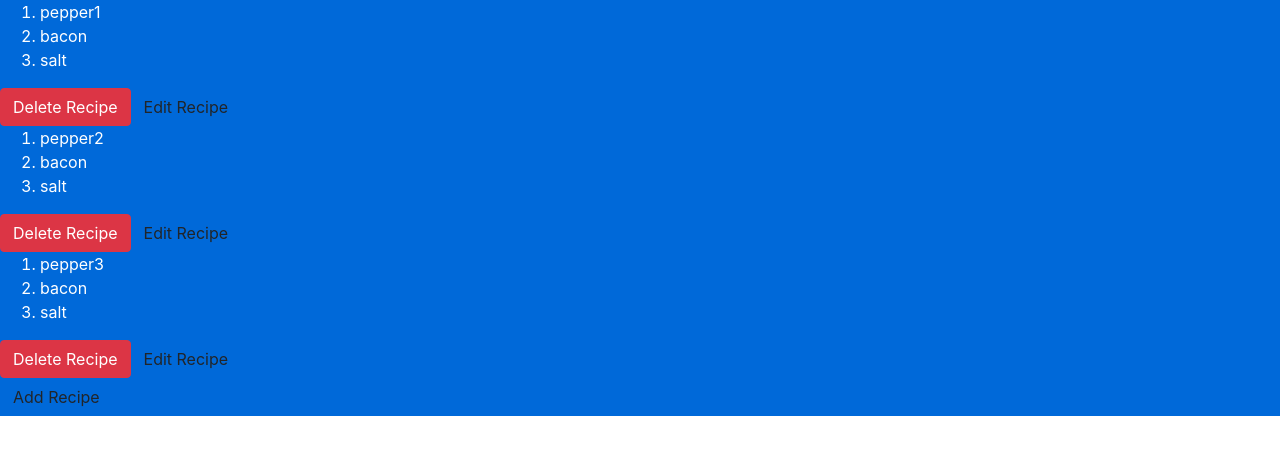
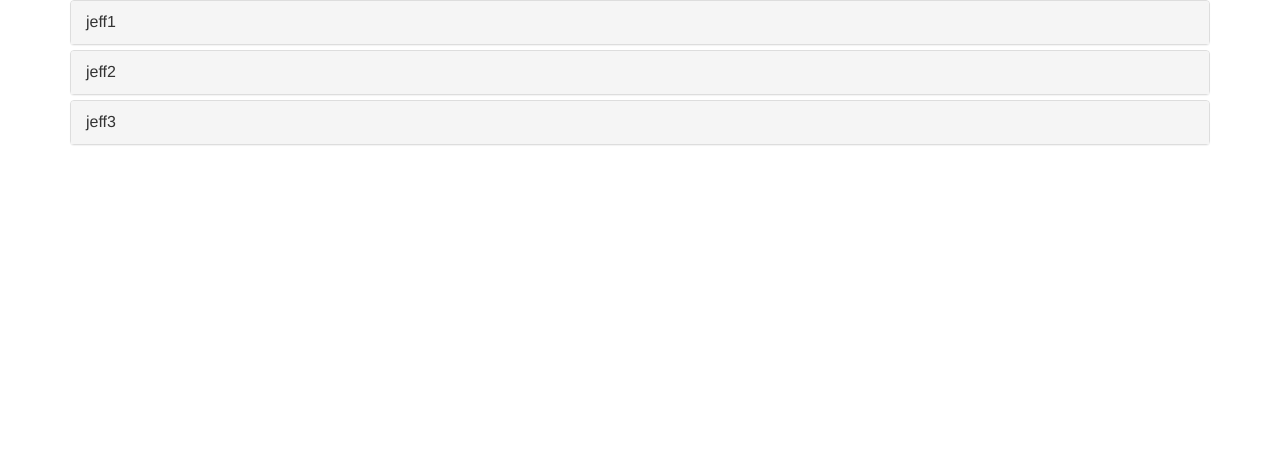
Before and after one commit to JerinBoyd/react-recipe-list, a React (Create React App) app: page / in a window 1280 px wide. Shown: the top 454 px of the page. Built offline with nearby package versions, Linux system fonts and the light colour scheme.

Commit message:
tried new names and added older version of react bootstrap

```diff
--- a/package.json
+++ b/package.json
@@ -3,7 +3,7 @@
   "version": "0.1.0",
   "private": true,
   "dependencies": {
-    "bootstrap": "^4.0.0",
+    "bootstrap": "^3.3.7",
     "react": "^16.2.0",
     "react-bootstrap": "^0.32.1",
     "react-dom": "^16.2.0",
--- a/public/index.html
+++ b/public/index.html
@@ -19,7 +19,7 @@
       work correctly both with client-side routing and a non-root public URL.
       Learn how to configure a non-root public URL by running `npm run build`.
     -->
-    <link rel="stylesheet" href="https://maxcdn.bootstrapcdn.com/bootstrap/latest/css/bootstrap.min.css">
+
     <title>React App</title>
   </head>
   <body>
--- a/src/App.js
+++ b/src/App.js
@@ -1,52 +1,69 @@
-import React, { Component } from 'react';
-import './App.css';
-import Accordion from 'react-bootstrap/lib/Accordion'
-import Panel from 'react-bootstrap/lib/Panel'
-import Button from 'react-bootstrap/lib/Button'
-import ButtonToolbar from 'react-bootstrap/lib/ButtonToolbar'
-import Modal from 'react-bootstrap/lib/Modal'
-import FormGroup from 'react-bootstrap/lib/FormGroup'
-import ControlLabel from 'react-bootstrap/lib/ControlLabel'
-import FormControl from 'react-bootstrap/lib/FormControl'
-
-
-
+import React, { Component } from "react";
+import "./App.css";
+import PanelGroup from "react-bootstrap/lib/PanelGroup";
+import Panel from "react-bootstrap/lib/Panel";
+import Button from "react-bootstrap/lib/Button";
+import ButtonToolbar from "react-bootstrap/lib/ButtonToolbar";
+import Modal from "react-bootstrap/lib/Modal";
+import FormGroup from "react-bootstrap/lib/FormGroup";
+import ControlLabel from "react-bootstrap/lib/ControlLabel";
+import FormControl from "react-bootstrap/lib/FormControl";
 
 class App extends Component {
-
-    state= {
+  state = {
     recipes: [
-        {recipeName: 'jeff1', ingredients: ['pepper1', 'bacon', 'salt']},
-        {recipeName: 'jeff2', ingredients: ['pepper2', 'bacon', 'salt']},
-        {recipeName: 'jeff3', ingredients: ['pepper3', 'bacon', 'salt']},
+      { recipeName: "jeff1", ingredients: ["pepper1", "bacon", "salt"] },
+      { recipeName: "jeff2", ingredients: ["pepper2", "bacon", "salt"] },
+      { recipeName: "jeff3", ingredients: ["pepper3", "bacon", "salt"] }
     ]
-    }
+  };
   render() {
     const {recipes} = this.state;
     return (
-      <div className="App Container btn-primary accordion">
-      <Accordion>
-        {recipes.map((recipe, index)=>(
-        <Panel header={recipe.recipeName} eventKey = {index} key={index}>
-          <ol>
-            {recipe.ingredients.map((item)=>(
+      <div className="App container">
+        <PanelGroup accordion>
+          {recipes.map((recipe, index) =>(
+            <Panel eventKey={index}>
+              <Panel.Heading>
+                <Panel.Title toggle>{recipe.recipeName}</Panel.Title>
+              </Panel.Heading>
+              <Panel.Body collapsible>
+                <ul>
+                {recipe.ingredients.map((item) => (
                   <li key={item}>{item}</li>
-
                 ))}
-          </ol>
+                </ul>
                 <ButtonToolbar>
                   <Button bsStyle="danger">Delete Recipe</Button>
                   <Button bsStyle="default">Edit Recipe</Button>
                 </ButtonToolbar>
+              </Panel.Body>
             </Panel>
           ))}
-
-      </Accordion>
-      <Button BsStyle='primary'>Add Recipe</Button>
-
+        </PanelGroup>
       </div>
     );
   }
+  //   const { recipes } = this.state;
+  //   return (
+  //     <div className="container">
+  //       <PanelGroup accordion id='pg'>
+  //         {recipes.map((recipe, index) => (
+  //           <Panel header={recipe.recipeName} eventKey={index} key={index}>
+  //             <ol>
+  //               {recipe.ingredients.map(item => <li key={item}>{item}</li>)}
+  //             </ol>
+  //             <ButtonToolbar>
+  //               <Button bsStyle="danger">Delete Recipe</Button>
+  //               <Button bsStyle="default">Edit Recipe</Button>
+  //             </ButtonToolbar>
+  //           </Panel>
+  //         ))}
+  //       </PanelGroup>
+  //       <Button bsStyle="primary">Add Recipe</Button>
+  //     </div>
+  //   );
+  // }
 }
 
 export default App;
```
Also changed, not shown: 1 other file (tests, documents, lock files or other folders). Lines whose indentation alone changed are shown as unchanged.
